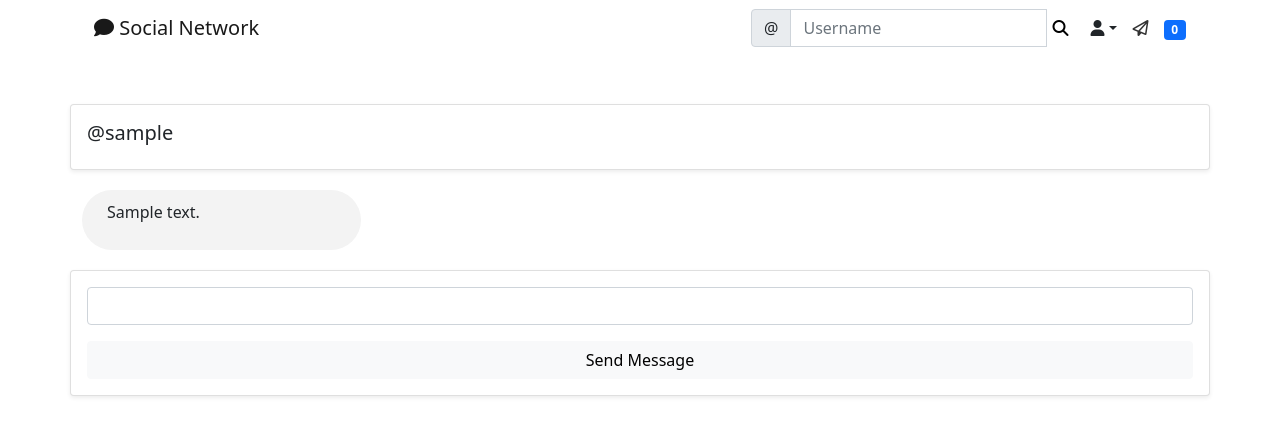
After one commit to kamalchabouk/social_media, a Django app: page /social/inbox/1/ in a window 1280 px wide. The commit adds this page. Shown: the top 436 px of the page. Run offline with Django 5.2, Linux system fonts and the light colour scheme; a user stored in the database is signed in; tables that the repository leaves empty hold one stand-in row (values such as "Sample post"); data that the repository does not hold is empty; some libraries are stand-ins or nearby versions.

Commit message:
first stage of creating direct messages

```diff
--- a/landing/templates/landing/navbar.html
+++ b/landing/templates/landing/navbar.html
@@ -1,50 +1,42 @@
 {% load custom_tags %}
 
-<div class="container gx-0">
+<div class="container">
 <nav class="navbar navbar-expand-lg navbar-light">
   <div class="container-fluid">
+    <button class="navbar-toggler" type="button" data-bs-toggle="collapse" data-bs-target="#navbarTogglerDemo03" aria-controls="navbarTogglerDemo03" aria-expanded="false" aria-label="Toggle navigation">
+      <span class="navbar-toggler-icon"></span>
+    </button>
     <a class="navbar-brand"
     {% if user.is_authenticated %}
     href="{% url 'post-list' %}"
     {% else %}
     href="{% url 'index' %}"
     {% endif %}
-        >
 
-            <i class="fas fa-comment"></i>
-            Social Network
-          </a>
-      <button class="navbar-toggler" type="button" data-bs-toggle="collapse" data-bs-target="#navbarTogglerDemo02" aria-controls="navbarTogglerDemo02" aria-expanded="false" aria-label="Toggle navigation">
-        <span class="navbar-toggler-icon"></span>
-      </button>
-      <div class="collapse navbar-collapse" id="navbarTogglerDemo02">
+    ><i class="fas fa-comment"></i> Social Network</a>
+    <div class="collapse navbar-collapse" id="navbarTogglerDemo03">
       <ul class="navbar-nav me-auto mb-2 mb-lg-0">
-
       </ul>
       <form class="d-flex" method="GET" action="{% url 'accounts:profile-search' %}">
         <div class="input-group">
           <span class="input-group-text" id="basic-addon1">@</span>
-                <input type="text" class="form-control" placeholder="Username" aria-label="Username" aria-describedby="basic-addon1"
-                name="query" value="{{ request.GET.query}}">
-                <button class="remove-default-btn" type="submit">
-                <i class="fas fa-search"></i></button>
+          <input type="text" class="form-control" placeholder="Username" aria-label="Username" aria-describedby="basic-addon1" name="query" value="{{ request.GET.query }}">
+          <button class="remove-default-btn" type="submit"><i class="fas fa-search"></i></button>
         </div>
       </form>
       {% if user.is_authenticated %}
       <div class="nav-item dropdown">
-              <a class="nav-link dropdown-toggle text-dark" data-bs-toggle="dropdown" href="#" role="button" aria-expanded="false"><i class="fas fa-user"></i></a>
+        <a class="nav-link dropdown-toggle text-dark" data-bs-toggle="dropdown" role="buton" aria-expanded="false"><i class="fas fa-user"></i></a>
         <ul class="dropdown-menu">
-                {% if user.is_authenticated %}
-                <a class="dropdown-item" href="{% url 'accounts:profile' user.profile.pk %}">Profile</a>
-              {% else %}
-                <p>Please log in to see your profile.</p>
-              {% endif %}
+          <li><a class="dropdown-item" href="{% url 'accounts:profile' request.user.profile.pk %}">Profile</a></li>
           <li><a class="dropdown-item" href="{% url 'account_logout' %}">Sign Out</a></li>
         </ul>
       </div>
+      <div class="nav-item inbox-icon-container">
+        <a href="{% url 'inbox' %}" class="inbox-icon"><i class="far fa-paper-plane"></i></a>
+      </div>
       <div class="nav-item">
         {% show_notifications %}
-            </div>
       {% endif %}
     </div>
   </div>
--- a/social/admin.py
+++ b/social/admin.py
@@ -1,6 +1,8 @@
 from django.contrib import admin
-from .models import Post,Comment,Notification
+from .models import Post,Comment,Notification,MessageModel,ThreadModel
 
 admin.site.register(Post)
 admin.site.register(Comment)
 admin.site.register(Notification)
+admin.site.register(MessageModel)
+admin.site.register(ThreadModel)
--- a/social/forms.py
+++ b/social/forms.py
@@ -32,3 +32,12 @@ class CommentForm(forms.ModelForm):
     class Meta:
         model = Comment
         fields = ['comment']
+
+
+
+class ThreadForm(forms.Form):
+    username = forms.CharField(label='',max_length=100)
+
+
+class MessageForm(forms.Form):
+    message = forms.CharField(label='',max_length=1000)
--- /dev/null
+++ b/social/templates/social/thread.html
@@ -0,0 +1,56 @@
+{% extends 'landing/base.html' %}
+{% load crispy_forms_tags %}
+
+{% block content %}
+
+<div class="container">
+	<div class="row">
+		<div class="card col-md-12 mt-5 p-3 shadow-sm">
+			{% if thread.receiver == request.user %}
+				<h5>@{{ thread.user }}</h5>
+			{% else %}
+				<h5>@{{ thread.receiver }}</h5>
+			{% endif %}
+		</div>
+	</div>
+
+	{% if message_list.all.count == 0 %}
+	<div class="row my-5">
+		<div class="col-md-12">
+			<p class="empty-text">No Messages</p>
+		</div>
+	</div>
+	{% endif %}
+
+	{% for message in message_list %}
+	<div class="row">
+		<div class="col-md-12 my-1">
+			{% if message.sender_user == request.user %}
+				<div class="sent-message my-3">
+					<p>{{ message.body }}</p>
+				</div>
+			{% elif message.receiver_user == request.user %}
+				<div class="received-message my-3">
+					<p>{{ message.body }}</p>
+				</div>
+			{% endif %}
+		</div>
+	</div>
+	{% endfor %}
+
+	<div class="row">
+		<div class="card col-md-12 p-3 shadow-sm">
+			<form method="POST" action="{% url 'create-message' thread.pk %}" enctype="multipart/form-data">
+				{% csrf_token %}
+				{{ form | crispy }}
+
+				<div class="d-grid gap-2 mt-3">
+					<button class="btn btn-light" type="submit">Send Message</button>
+				</div>
+			</form>
+		</div>
+	</div>
+</div>
+
+
+{% endblock content %}
--- a/social/urls.py
+++ b/social/urls.py
@@ -13,7 +13,11 @@ from .views import (
     CommentReplyView,
     PostNotification,
     FollowNotification,
-    RemoveNotification
+    RemoveNotification,
+    CreateThread,
+    ListThreads,
+    ThreadView,
+    CreateMessage
 )
 
 
@@ -32,5 +36,9 @@ urlpatterns = [
     path('notification/<int:notification_pk>/post/<int:post_pk>',PostNotification.as_view(),name='post-notification'),
     path('notification/<int:notification_pk>/post/<int:profile_pk>',FollowNotification.as_view(),name='follow-notification'),
     path('notification/delete/<int:notification_pk>',RemoveNotification.as_view(),name='notification-delete'),
+    path('inbox/',ListThreads.as_view(),name='inbox'),
+    path('inbox/create-thread',CreateThread.as_view(),name='create-thread'),
+    path('inbox/<int:pk>/',ThreadView.as_view(),name='thread'),
+    path('inbox/<int:pk>/create-message',CreateMessage.as_view(),name='create-message'),
 
 ]
--- a/social/views.py
+++ b/social/views.py
@@ -1,12 +1,15 @@
-from django.shortcuts import render,redirect
+from django.shortcuts import render,redirect,get_object_or_404
 from django.urls import reverse_lazy
-from django.http import HttpResponseRedirect,HttpResponse
+from django.http import HttpResponseRedirect,HttpResponse,JsonResponse,HttpResponseForbidden
 from django.contrib.auth.mixins import UserPassesTestMixin, LoginRequiredMixin
+from django.contrib.auth.models import User
 from django.views import View
 from django.views.generic.edit import UpdateView, DeleteView
-from .models import Post, Comment,Notification
-from .forms import PostForm, CommentForm
+from django.db.models import Q
+from .models import Post, Comment,Notification,ThreadModel,MessageModel
+from .forms import PostForm, CommentForm,ThreadForm,MessageForm
 from accounts.models import UserProfile
+
 
 
 
@@ -316,3 +319,91 @@ class RemoveNotification(View):
 
 
         return HttpResponse('Success',content_type='text/plain')
+
+
+class ListThreads(View):
+    def get(self, request, *args, **kwargs):
+        threads = ThreadModel.objects.filter(Q(user=request.user) | Q(receiver=request.user))
+
+        context = {
+            'threads': threads
+        }
+
+        return render(request, 'social/inbox.html', context)
+
+class CreateThread(View):
+    def get(self, request, *args, **kwargs):
+        form = ThreadForm()
+
+        context = {
+            'form': form
+        }
+
+        return render(request, 'social/create_thread.html', context)
+
+    def post(self, request, *args, **kwargs):
+        form = ThreadForm(request.POST)
+
+        username = request.POST.get('username')
+
+        try:
+            receiver = User.objects.get(username=username)
+            if ThreadModel.objects.filter(user=request.user, receiver=receiver).exists():
+                thread = ThreadModel.objects.filter(user=request.user, receiver=receiver)[0]
+                return redirect('thread', pk=thread.pk)
+            elif ThreadModel.objects.filter(user=receiver, receiver=request.user).exists():
+                thread = ThreadModel.objects.filter(user=receiver, receiver=request.user)[0]
+                return redirect('thread', pk=thread.pk)
+
+            if form.is_valid():
+                thread = ThreadModel(
+                    user=request.user,
+                    receiver=receiver
+                )
+                thread.save()
+
+                return redirect('thread', pk=thread.pk)
+        except:
+            return redirect('create-thread')
+
+class ThreadView(View):
+    def get(self, request, pk, *args, **kwargs):
+        form = MessageForm()
+        thread = ThreadModel.objects.get(pk=pk)
+        message_list = MessageModel.objects.filter(thread__pk__contains=pk)
+        context = {
+            'thread': thread,
+            'form': form,
+            'message_list': message_list
+        }
+
+        return render(request, 'social/thread.html', context)
+
+class CreateMessage(View):
+    def post(self, request, pk, *args, **kwargs):
+        thread = ThreadModel.objects.get(pk=pk)
+        if thread.receiver == request.user:
+            receiver = thread.user
+        else:
+            receiver = thread.receiver
+
+        message = MessageModel(
+            thread=thread,
+            sender_user=request.user,
+            receiver_user=receiver,
+            body=request.POST.get('message')
+        )
+
+        message.save()
+        return redirect('thread', pk=pk)
+
+""" class MessageView(View):
+    def get(self, request, message_id):
+        message = get_object_or_404(MessageModel, id=message_id)
+
+        # Ensure only sender or receiver can access the message
+        if request.user != message.sender_user and request.user != message.receiver_user:
+            return HttpResponseForbidden('You are not authorized to view this message.')
+
+        decrypted_body = message.get_decrypted_body()
+        return JsonResponse({'body': decrypted_body, 'date': message.date}) """
--- a/social_media/settings.py
+++ b/social_media/settings.py
@@ -143,3 +143,6 @@ CRISPY_TEMPLATE_PACK = 'bootstrap4'
 LOGIN_REDIRECT_URL = 'post-list'
 ACCOUNT_EMAIL_REQUIRED = True
 EMAIL_BACKEND = 'django.core.mail.backends.console.EmailBackend'
+
+# Encryption key for securing message content and images
+ENCRYPTION_KEY = os.getenv('ENCRYPTION_KEY')  # Set this securely in environment variables
--- a/static/style.css
+++ b/static/style.css
@@ -82,3 +82,37 @@ background-color: #ddd;
     transition: 0.3s;
     cursor: pointer;
 }
+.inbox-icon-container{
+    margin-right: 15px;
+}
+
+.inbox-icon{
+    color: #333;
+    transition: 0.5s;
+}
+
+.inbox-icon:hover{
+    transition: 0.5s;
+}
+
+.empty-text{
+    color: #777;
+    font-size: 1.5rem;
+    text-align: center;
+}
+.sent-message{
+    background-color: #f3f3f3 ;
+    border-radius: 30px;
+    padding: 10px 25px;
+    width: 25%;
+    float: left;
+}
+
+.received-message{
+    background-color: rgb(1,196,225) ;
+    color: #fff;
+    border-radius: 30px;
+    padding: 10px 25px;
+    width: 25%;
+    float: right;
+}
```
Also changed, not shown: social/models.py (+42 -1 lines), social/services/encryption_service.py (added, +28 -0 lines), social/templates/social/create_thread.html (added, +33 -0 lines), social/templates/social/inbox.html (added, +30 -0 lines), social/migrations/0008_threadmodel_messagemodel.py (added), social/migrations/0009_alter_messagemodel_body.py (added). Lines whose indentation alone changed are shown as unchanged.
